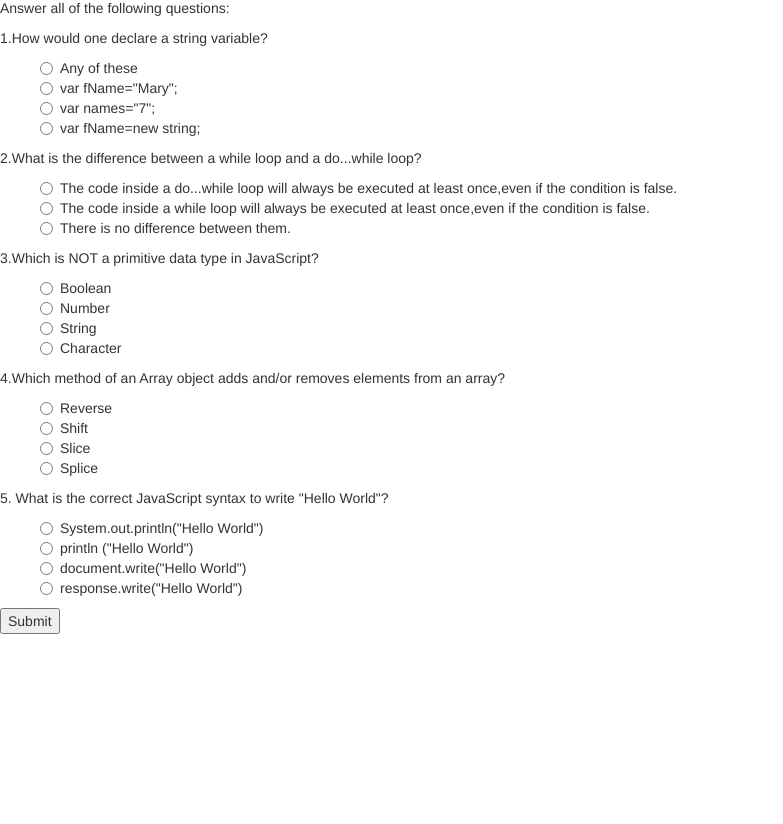
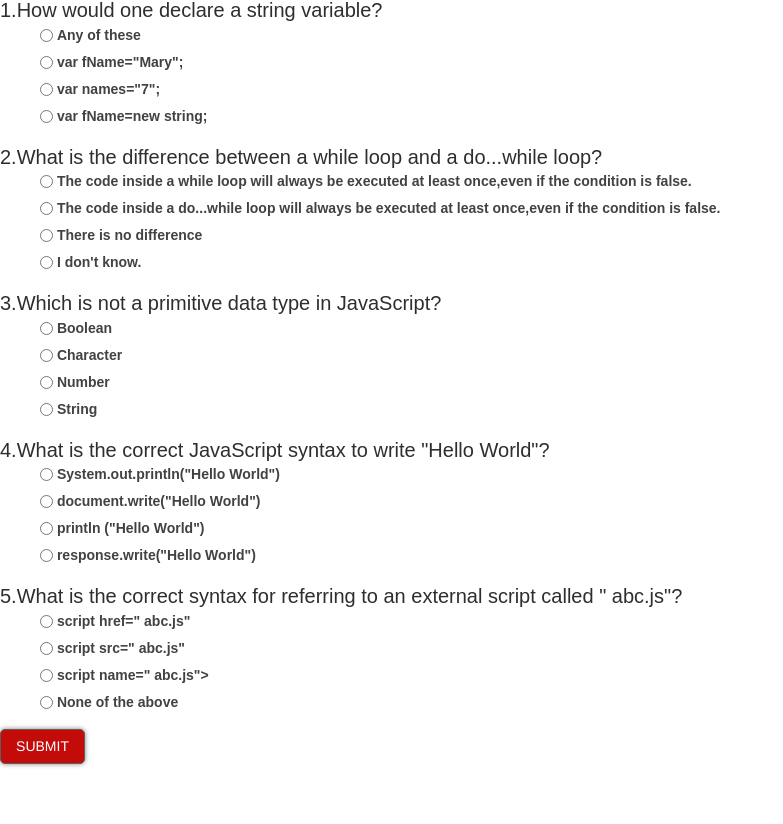
Before and after one commit to StacyKangethe/Quiz-Board, a plain HTML site: page index.html in a window 1280 px wide. Shown: the part 72-896 px from the top of the page, without its empty margins (0-783 px from the left). Before the commit the page ends 800 px from the top, so only its background shows below. Drawn offline with nearby package versions, Linux system fonts and the light colour scheme.

Commit message:
Added a submit button

```diff
--- a/css/styles.css
+++ b/css/styles.css
@@ -1,3 +1,98 @@
+/* css here */
+
+  {
+  border: 1px dotted black;
+}
+
+p.question {
+  font-family: Arial, sans-serif;
+  font-size: 20px;
+  color: #2E2E2E;
+  margin-bottom: 0px;
+}
+
+h2.quizHeader {
+  font-family: Arial, sans-serif;
+  font-weight: normal;
+  font-size: 25px;
+  line-height: 27px;
+  margin: 24px 0 12px 0;
+  padding: 0 0 4px 0;
+  border-bottom: 1px solid #a2a2a2;
+}
+
+h2.quizScore {
+  font-family: Arial, sans-serif;
+  font-size: 25px;
+}
+
+div.quizAnswers {
+  font-family: Arial, sans-serif;
+  font-size: 16px;
+  color: #424242;
+  padding: 4px 0 4px 0;
+}
+
+label {
+  font-family: Arial, sans-serif;
+  font-size: 14px;
+  color: #424242;
+  vertical-align: top;
+}
+
+input.answer[type="radio"] {
+  margin-bottom: 10px;
+}
+
+input.quizSubmit[type="submit"] {
+  -webkit-background-clip: border-box;
+  -webkit-background-origin: padding-box;
+  -webkit-background-size: auto;
+  -webkit-transition-delay: 0s, 0s;
+  -webkit-transition-duration: 0.2s, 0.2s;
+  -webkit-transition-property: color, background-color;
+  -webkit-transition-timing-function: ease, ease;
+  box-shadow: rgba(0, 0, 0, 0.498039) 0px 0px 5px 0px;
+  color: #ffffff;
+  background-color: #c30b0a;
+  margin: 0;
+  border: 0;
+  outline: 0;
+  text-transform: uppercase;
+  height: 35px;
+  width: 85px;
+  border: 1px solid #5E5E5E;
+  border-radius: 5px;
+}
+
+input.quizSubmit[type="submit"]:hover {
+  color: #ffffff;
+  background: #680f11;
+  text-decoration: none;
+}
+
+table {
+  background-color: #F2F2F2;
+  border: 1px solid #BDBDBD;
+  border-radius: 5px;
+  padding: 10px;
+  padding-left: 25px;
+  box-shadow: rgba(0, 0, 0, 0.498039) 0px 0px 1px 0px;
+}
+
+th {}
+
+tr {}
+
+td {}
+
+.submitter {
+  width: 85px;
+}
+
 .hide {
   display: none;
 }
+
+/*SFS light red = #c30b0a;
+SFS dark red = #9f2026; */
--- a/index.html
+++ b/index.html
@@ -10,54 +10,96 @@
 </head>
 
 <body>
-  <h1>Quiz Board</h1>
-  <p>Answer all of the following questions:</p>
+  <h2 class="quizHeader">Quiz Board</h2>
+  <div>
     <p class="question">1.How would one declare a string variable?</p>
-  <div class="radio">
+
     <ul>
-      <label id="correctString1"><input type="radio" name="q1" value="1">Any of these</label><br>
-      <label><input type="radio" name="q1" value="0">var fName="Mary";</label><br>
-      <label><input type="radio" name="q1" value="0">var names="7";</label><br>
-      <label><input type="radio" name="q1" value="0">var fName=new string;</label><br>
+      <input class="answer" type="radio" name="q1" value="1">
+      <label id="correctString1">Any of these</label>
+      <br>
+      <input class="answer" type="radio" name="q1" value="0">
+      <label>var fName="Mary";</label>
+      <br>
+      <input class="answer" type="radio" name="q1" value="0">
+      <label>var names="7";</label>
+      <br>
+      <input class="answer" type="radio" name="q1" value="0">
+      <label>var fName=new string;</label>
     </ul>
   </div>
+  </td>
+  <td>
+    <div>
       <p class="question">2.What is the difference between a while loop and a do...while loop?</p>
-  <div class="radio">
+
       <ul>
-      <label id="correctString2"><input type="radio" name="q2" value="1">The code inside a do...while loop will always be executed at least once,even if the condition is false.</label><br>
-      <label><input type="radio" name="q2" value="0">The code inside a while loop will always be executed at least once,even if the condition is false.</label><br>
-      <label><input type="radio" name="q2" value="0">There is no difference between them.</label><br>
+        <input class="answer" type="radio" name="q2" value="0">
+        <label>The code inside a while loop will always be executed at least once,even if the condition is false.</label>
+        <br>
+        <input class="answer" type="radio" name="q2" value="1">
+        <label id="correctString2">The code inside a do...while loop will always be executed at least once,even if the condition is false.</label>
+        <br>
+        <input class="answer" type="radio" name="q2" value="0">
+        <label>There is no difference</label>
+        <br>
+        <input class="answer" type="radio" name="q2" value="0">
+        <label>I don't know.</label>
       </ul>
     </div>
-  <p class="question">3.Which is NOT a primitive data type in JavaScript?</p>
-  <div class="radio">
+    <div>
+      <p class="question">3.Which is not a primitive data type in JavaScript?</p>
+
       <ul>
-      <label><input type="radio" name="q3" value="0">Boolean</label><br>
-      <label><input type="radio" name="q3" value="0">Number</label><br>
-      <Label><input type="radio" name="q3" value="0">String</label><br>
-      <label id="correctString3"><input type="radio" name="q3" value="1">Character</label><br>
+        <input class="answer" type="radio" name="q3" value="0">
+        <label>Boolean</label>
+        <br>
+        <input class="answer" type="radio" name="q3" value="1">
+        <label id="correctString3">Character</label>
+        <br>
+        <input class="answer" type="radio" name="q3" value="0">
+        <label>Number</label>
+        <br>
+        <input class="answer" type="radio" name="q3" value="0">
+        <label>String</label>
       </ul>
     </div>
-  <p class="question">4.Which method of an Array object adds and/or removes elements from an array?</p>
-  <div class="radio">
+    <div>
+      <p class="question">4.What is the correct JavaScript syntax to write "Hello World"?</p>
+
       <ul>
-      <label><input type="radio" name="q4" value="0">Reverse</label><br>
-      <label><input type="radio" name="q4" value="0">Shift</label><br>
-      <Label id="correctString4"><input type="radio" name="q4" value="1">Slice</label><br>
-      <label><input type="radio" name="q4" value="0">Splice</label><br>
+        <input class="answer" type="radio" name="q4" value="0">
+        <label>System.out.println("Hello World")</label>
+        <br>
+        <input class="answer" type="radio" name="q4" value="1">
+        <label id="correctString4">document.write("Hello World")</label>
+        <br>
+        <input class="answer" type="radio" name="q4" value="0">
+        <label>println ("Hello World")</label>
+        <br>
+        <input class="answer" type="radio" name="q4" value="0">
+        <label>response.write("Hello World")</label>
       </ul>
     </div>
-  <p class="question">5. What is the correct JavaScript syntax to write "Hello World"?</p>
-  <div class="radio">
+    <div>
+      <p class="question">5.What is the correct syntax for referring to an external script called " abc.js"?</p>
+
       <ul>
-      <label><input type="radio" name="q5" value="0"> System.out.println("Hello World")</label><br>
-      <label><input type="radio" name="q5" value="0"> println ("Hello World")</label><br>
-      <Label id="correctString5"><input type="radio" name="q5" value="1">document.write("Hello World")</label><br>
-      <label><input type="radio" name="q5" value="0">response.write("Hello World")</label><br>
+        <input class="answer" type="radio" name="q5" value="0">
+        <label>script href=" abc.js"</label>
+        <br>
+        <input class="answer" type="radio" name="q5" value="1">
+        <label id="correctString4">script src=" abc.js"</label>
+        <br>
+        <input class="answer" type="radio" name="q5" value="0">
+        <label>script name=" abc.js"></label>
+        <br>
+        <input class="answer" type="radio" name="q5" value="0">
+        <label>None of the above</label>
       </ul>
     </div>
-  <div class="submitter">
-  <input class="quizSubmit" id="submitButton" onClick="submitQuiz()" type="submit" value="Submit" />
+
+      <div class="submitter"><input class="quizSubmit" id="submitButton" onClick="submitQuiz()" type="submit" value="Submit">
         </div>
 
     <!--show only wrong answers on submit-->
@@ -65,12 +107,12 @@
     	    <div class="quizAnswers" id="correctAnswer2"></div>
         <div class="quizAnswers" id="correctAnswer3"></div>
         <div class="quizAnswers" id="correctAnswer4"></div>
+        <div class="quizAnswers" id="correctAnswer5"></div>
 
     <!--show score upon submit-->
         <div>
         	<h2 class="quizScore" id="userScore"></h2>
         </div>
     	</div>
+
     </body>
-
-</html>
```
Also changed, not shown: js/scripts.js (+8 -9 lines). Lines whose indentation alone changed are shown as unchanged.
